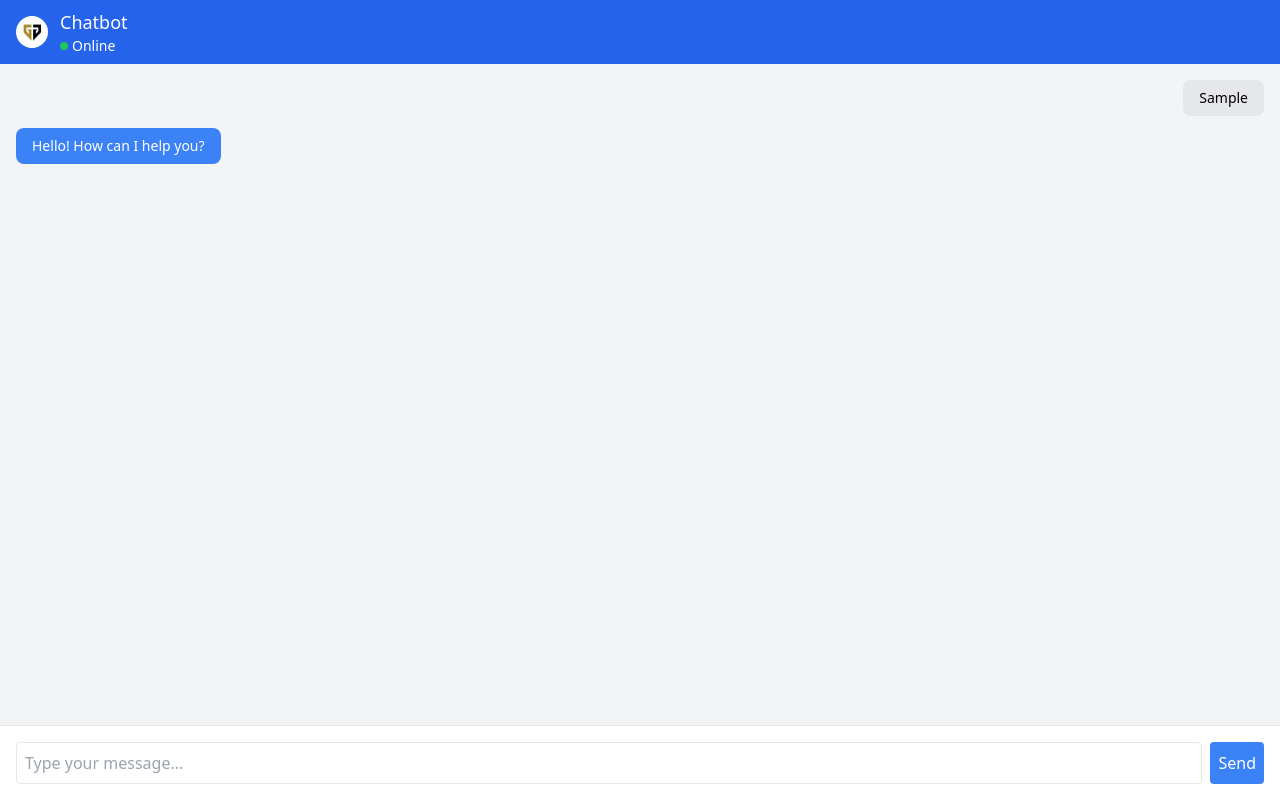
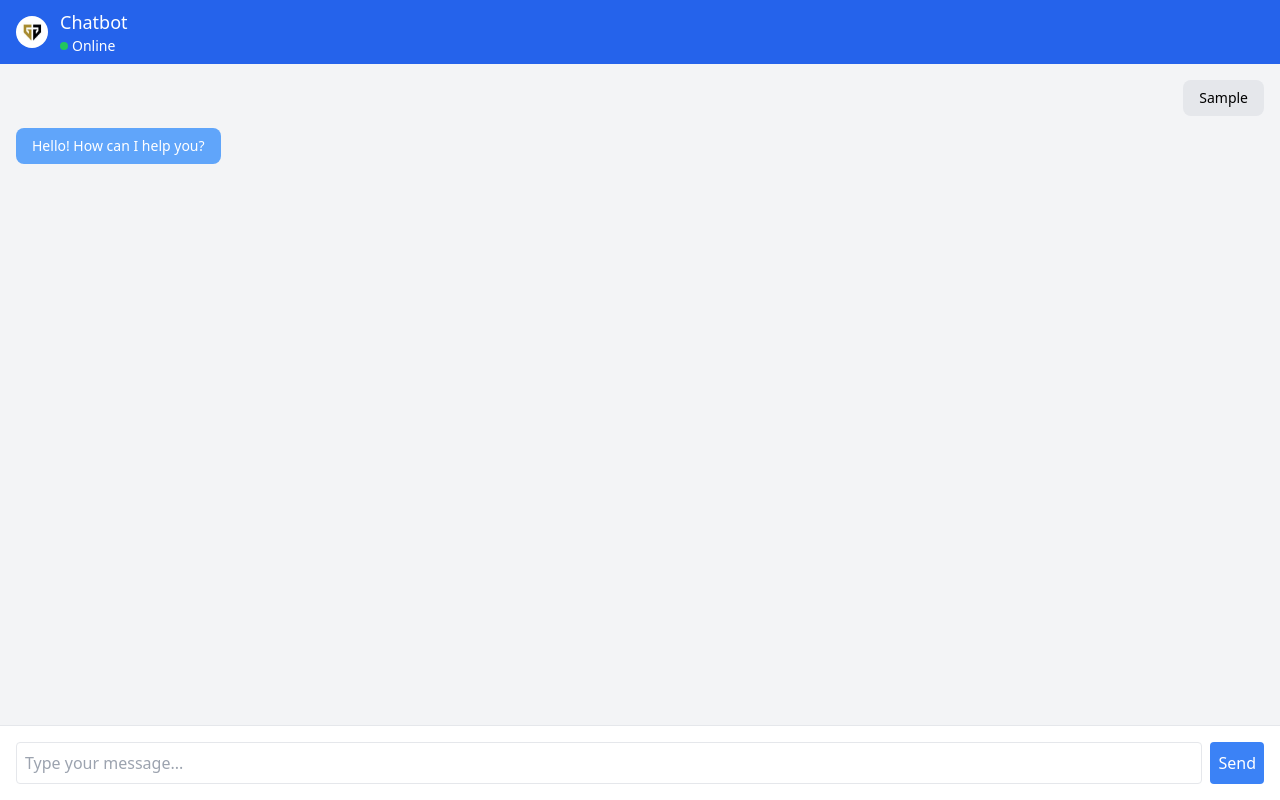
Before and after one commit to NguyenPhucTrong/Capstone-FE, an Angular app: page / in a window 1280 px wide. Both pictures are taken after typing "Sample" into the empty fields and a click on the button "Send". Built offline with nearby package versions, Linux system fonts and the light colour scheme.

Commit message:
chatbot 3 ( full màn hình và loading )

```diff
--- a/src/app/pages/chat-bot-pages/chat-bot-pages.component.html
+++ b/src/app/pages/chat-bot-pages/chat-bot-pages.component.html
@@ -14,11 +14,11 @@
   <!-- Chat Content -->
   <div #messageContainer class="flex-grow overflow-y-auto p-4 space-y-3">
     <div *ngFor="let message of messages" class="flex" [ngClass]="{
-                'justify-start': message.type === 'bot',
+                'justify-start': message.type === 'bot' || message.type === 'loading',
                 'justify-end': message.type === 'user'
             }">
       <div class="px-4 py-2 rounded-lg text-sm max-w-[75%]" [ngClass]="{
-                  'bg-blue-500 text-white': message.type === 'bot',
+                  'bg-blue-400 text-white': message.type === 'bot' ||  message.type === 'loading' ,
                   'bg-gray-200 text-black': message.type === 'user'
               }">
         {{ message.text }}
--- a/src/app/pages/chat-bot-pages/chat-bot-pages.component.ts
+++ b/src/app/pages/chat-bot-pages/chat-bot-pages.component.ts
@@ -49,10 +49,14 @@ export class ChatBotPagesComponent implements OnInit, AfterViewChecked {
     if (this.userInput.trim() && this.canSendMessage) {
       this.messages.push({ text: this.userInput, type: MessageType.User });
       this.userInput = '';
+
       this.canSendMessage = false;
+      const waitMessage: Message = { type: MessageType.Loading, text: "..." };
+      this.messages.push(waitMessage);
 
       // Simulate bot response
       setTimeout(() => {
+        this.messages.pop();
         this.messages.push({ text: 'Hello! How can I help you?', type: MessageType.Bot });
         this.canSendMessage = true;
         this.scrollToBottom();
```
